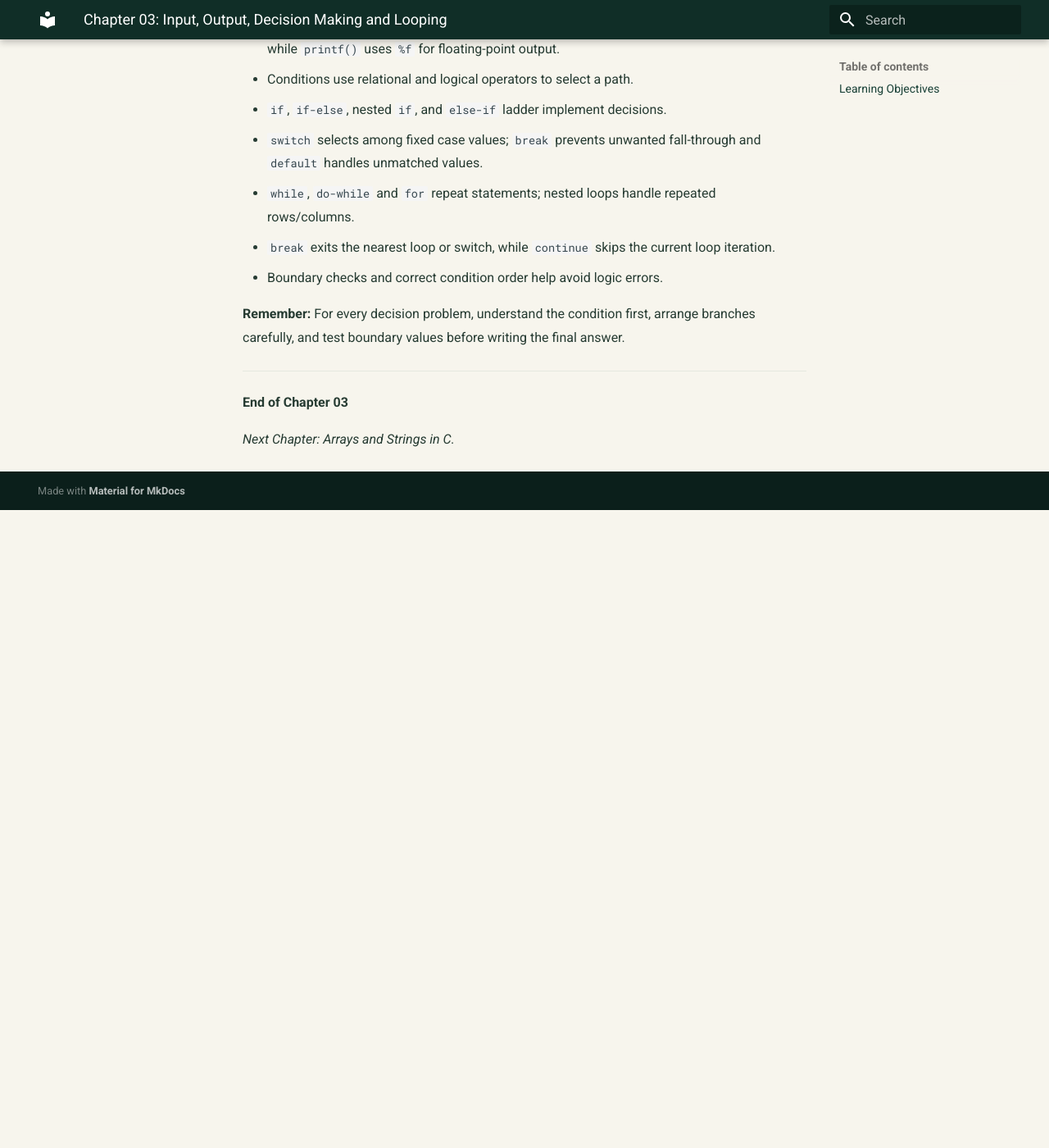
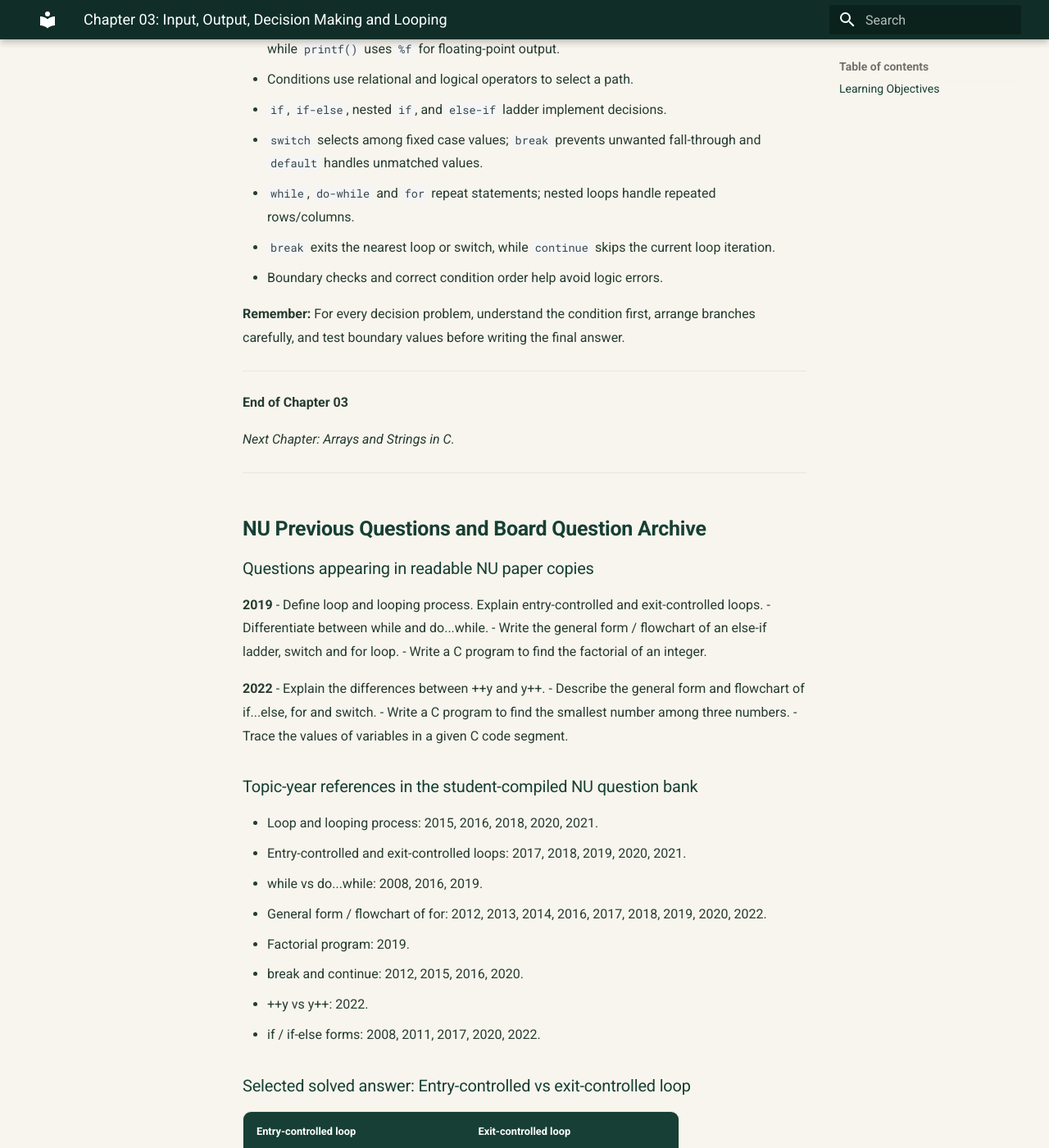
Before and after one commit to taimiyatahsin0-png/nu-cse-notes-store, an MkDocs documentation site: the page built from docs/subjects/spl/chapter-03.md, in a window 1280 px wide and 1400 px high, scrolled down 32203 px. Shown: the whole window at 82% size. Built offline with MkDocs 1.6.1 and Material for MkDocs 9.7.7, drawn with Linux system fonts in a browser that asks for light colours; before the commit the page ends 32825 px from its top, so only the background shows below that; some of the changed text lies outside the part shown.

Commit message:
Add NU PYQ and board question archive with exam-focused guidance

```diff
--- a/docs/subjects/spl/chapter-03.md
+++ b/docs/subjects/spl/chapter-03.md
@@ -1214,3 +1214,60 @@ In this chapter, we learned:
 **End of Chapter 03**
 
 *Next Chapter: Arrays and Strings in C.*
+
+
+
+---
+
+## NU Previous Questions and Board Question Archive
+
+### Questions appearing in readable NU paper copies
+
+**2019**
+- Define loop and looping process. Explain entry-controlled and exit-controlled loops.
+- Differentiate between while and do...while.
+- Write the general form / flowchart of an else-if ladder, switch and for loop.
+- Write a C program to find the factorial of an integer.
+
+**2022**
+- Explain the differences between ++y and y++.
+- Describe the general form and flowchart of if...else, for and switch.
+- Write a C program to find the smallest number among three numbers.
+- Trace the values of variables in a given C code segment.
+
+### Topic-year references in the student-compiled NU question bank
+
+- Loop and looping process: 2015, 2016, 2018, 2020, 2021.
+- Entry-controlled and exit-controlled loops: 2017, 2018, 2019, 2020, 2021.
+- while vs do...while: 2008, 2016, 2019.
+- General form / flowchart of for: 2012, 2013, 2014, 2016, 2017, 2018, 2019, 2020, 2022.
+- Factorial program: 2019.
+- break and continue: 2012, 2015, 2016, 2020.
+- ++y vs y++: 2022.
+- if / if-else forms: 2008, 2011, 2017, 2020, 2022.
+
+### Selected solved answer: Entry-controlled vs exit-controlled loop
+
+| Entry-controlled loop | Exit-controlled loop |
+|---|---|
+| Condition is checked before the loop body | Condition is checked after the loop body |
+| May execute zero times | Executes at least once |
+| for and while | do...while |
+
+**বাংলায়:** while loop-এ শুরুতেই condition false হলে body একবারও চলবে না। do...while-এ আগে body চলে, তারপর condition check হয়—তাই অন্তত একবার execute হয়।
+
+### Board and question-bank sources
+
+- [NU CSE Board Questions (2006–2018)](https://drive.google.com/file/d/1Lodp-nv8jOXRU7SvriRGqNYamqGUIzvM/view?usp=sharing)
+- [NU CSE Board Questions (2019)](https://drive.google.com/file/d/1QZpZoqjEJS5aYXNjSYdwW5bXy66aPi9-/view?usp=sharing)
+- [NU CSE SPL Question Bank (510201)](https://www.scribd.com/document/862105744/National-University-CSE-Question-Bank-1st-First-Semester)
+- [2019 paper copy](https://www.scribd.com/document/600047294/2019-NU-Question)
+- [2022 paper copy](https://www.scribd.com/document/860333722/1st-semester-2022-questions)
+
+### Extra practice (not verified PYQs)
+
+1. Write a program to calculate the sum of the first n natural numbers using for.
+2. Write a program to count the digits of an integer using while.
+3. Explain why break and continue are not interchangeable.
+
+**Source caution:** The year labels in the topic list are from a student-compiled question bank. The practice questions above are newly written for revision, not past-paper claims.
```
